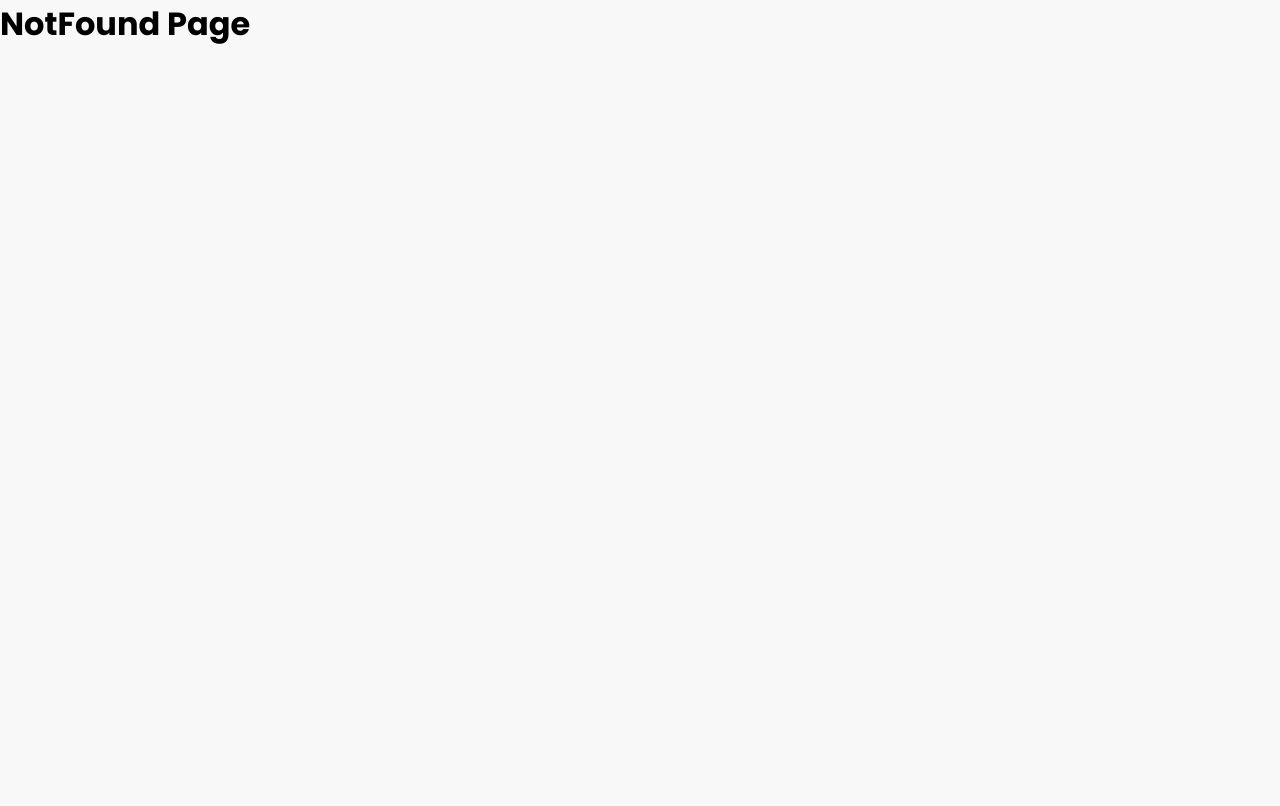
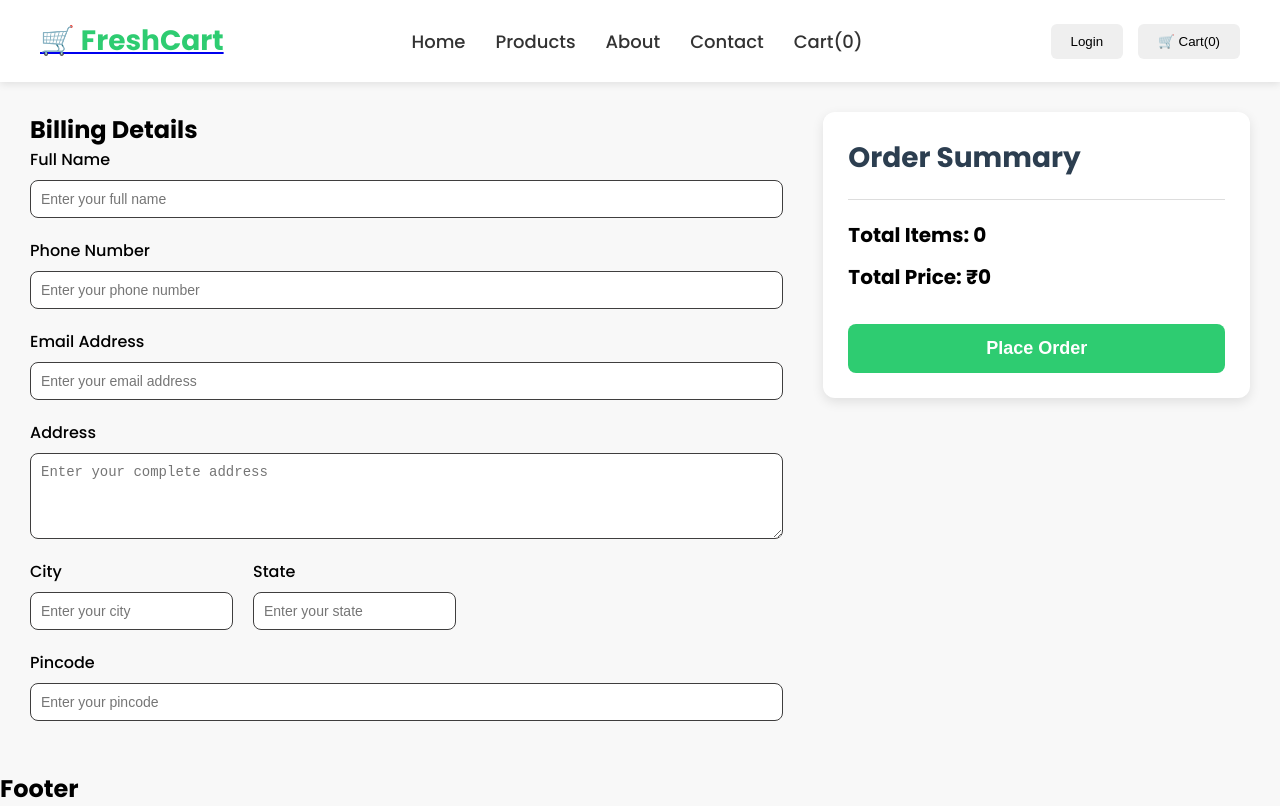
Before and after one commit to chandanadabbi/fresh-cart, a React (Vite) app: page /checkout in a window 1280 px wide. Built offline with nearby package versions, Linux system fonts and the light colour scheme; a web font is replaced by a local one.

Commit message:
Added checkout page and order success flow

```diff
--- a/src/App.jsx
+++ b/src/App.jsx
@@ -8,6 +8,9 @@ import About from "./pages/About/About";
 import Contact from "./pages/Contact/Contact";
 import Cart from "./pages/Cart/Cart";
 import ProductDetails from "./pages/ProductDetails/ProductDetails";
+import Checkout from "./pages/Checkout/Checkout";
+import OrderSuccess from "./pages/OrderSuccess/OrderSuccess";
+
 
 function App() {
   return (
@@ -19,6 +22,8 @@ function App() {
         <Route path="about" element={<About />} />
         <Route path="contact" element={<Contact />} />
         <Route path="cart" element={<Cart />} />
+        <Route path="checkout" element={<Checkout/>}/>
+        <Route path="order-success" element={<OrderSuccess/>}/>
       </Route>
 
       <Route path="*" element={<NotFound />} />
--- a/src/pages/Cart/Cart.jsx
+++ b/src/pages/Cart/Cart.jsx
@@ -1,5 +1,5 @@
 import React, { useContext } from "react";
-import { Link } from "react-router-dom";
+import { Link,useNavigate } from "react-router-dom";
 import CartContext from "../../context/CartContext";
 import "./Cart.css";
 
@@ -13,6 +13,7 @@ function Cart() {
     removeFromCart,
     clearCart,
   } = useContext(CartContext);
+  const navigate=useNavigate()
 
   return (
     <div className="cart-container">
@@ -80,7 +81,7 @@ function Cart() {
               <button className="clear-cart-btn" onClick={clearCart}>
                 Clear Cart
               </button>
-              <button className="checkout-btn">Checkout</button>
+              <button className="checkout-btn" onClick={()=>navigate("/checkout")}>Checkout</button>
             </div>
           </div>
         </>
--- /dev/null
+++ b/src/pages/Checkout/Checkout.css
@@ -0,0 +1,120 @@
+.checkout-container{
+    display: flex;
+    gap:40px;
+    padding: 30px;
+    align-items: flex-start;
+}
+.billing-section{
+    flex:2
+}
+.form-group{
+    display:flex;
+    flex-direction:column;
+    gap: 8px;
+    margin-bottom: 20px
+}
+.form-group label{
+    font-size: 16px;
+    font-weight: 500;
+}
+.form-group input,.form-group textarea{
+    padding:10px;
+border:1px solid rgb(63, 62, 62);
+border-radius:8px;
+font-size:14px;
+outline: none;
+}
+.row{
+display: flex;
+gap: 20px;
+}
+.form-group input:focus,
+.form-group textarea:focus{
+    border-color:#2ecc71;
+}
+
+.order-summary{
+    flex:1;
+    background:#fff;
+    padding:25px;
+    border-radius:12px;
+    box-shadow:0 4px 12px rgba(0,0,0,0.1);
+    position:sticky;
+    top:20px;
+}
+
+.order-summary h2{
+    margin-bottom:20px;
+    font-size:28px;
+    color:#2c3e50;
+}
+
+.summary-item{
+    margin-bottom:18px;
+}
+
+.summary-item p:first-child{
+    font-size:18px;
+    font-weight:600;
+    color:#333;
+    margin-bottom:5px;
+}
+
+.subtotal{
+    font-size:15px;
+    color:#2ecc71;
+    font-weight:600;
+}
+
+.order-summary hr{
+    margin:20px 0;
+    border:none;
+    border-top:1px solid #ddd;
+}
+
+.order-summary h3{
+    display:flex;
+    justify-content:space-between;
+    margin:12px 0;
+    font-size:20px;
+}
+
+.checkout-btn{
+    width:100%;
+    margin-top:20px;
+    padding:14px;
+    border:none;
+    border-radius:8px;
+    background:#2ecc71;
+    color:white;
+    font-size:18px;
+    font-weight:600;
+    cursor:pointer;
+    transition:0.3s;
+}
+
+.checkout-btn:hover{
+    background:#27ae60;
+}
+.summary-header{
+    display:flex;
+    justify-content:space-between;
+    align-items:center;
+    margin-bottom:5px;
+}
+
+.summary-header h4{
+    margin:0;
+    font-size:18px;
+    color:#333;
+}
+
+.summary-header span{
+    color:#2ecc71;
+    font-weight:bold;
+}
+
+.summary-item p{
+    margin:0;
+    color:#666;
+}
--- /dev/null
+++ b/src/pages/Checkout/Checkout.jsx
@@ -0,0 +1,84 @@
+import { useContext } from "react";
+import { useNavigate } from "react-router-dom";
+import CartContext from "../../context/CartContext";
+import "./Checkout.css";
+
+function Checkout() {
+  const { cartItems, totalItems, totalPrice, clearCart } =
+    useContext(CartContext);
+  const navigate = useNavigate();
+  const handlePlaceOrder = () => {
+    clearCart();
+    navigate("/order-success");
+  };
+  return (
+    <div className="checkout-container">
+      <div className="billing-section">
+        <h2>Billing Details</h2>
+        <div className="form-group">
+          <label>Full Name</label>
+          <input type="text" placeholder="Enter your full name" />
+        </div>
+        <div className="form-group">
+          <label>Phone Number</label>
+          <input type="tel" placeholder="Enter your phone number" />
+        </div>
+        <div className="form-group">
+          <label>Email Address</label>
+          <input type="email" placeholder="Enter your email address" />
+        </div>
+        <div className="form-group">
+          <label>Address</label>
+          <textarea
+            placeholder="Enter your complete address"
+            rows="4"
+          ></textarea>
+        </div>
+        <div className="row">
+          <div className="form-group">
+            <label>City</label>
+            <input type="text" placeholder="Enter your city" />
+          </div>
+          <div className="form-group">
+            <label>State</label>
+            <input type="text" placeholder="Enter your state" />
+          </div>
+        </div>
+        <div className="form-group">
+          <label>Pincode</label>
+          <input
+            type="text"
+            inputMode="numeric"
+            placeholder="Enter your pincode"
+          />
+        </div>
+      </div>
+      <div className="order-summary">
+        <h2>Order Summary</h2>
+        {cartItems.map((item) => (
+          <div key={item.id} className="summary-item">
+            <div className="summary-header">
+              <h4>{item.name}</h4>
+
+              <span>₹{item.price * item.quantity}</span>
+            </div>
+
+            <p>
+              ₹{item.price} × {item.quantity}
+            </p>
+          </div>
+        ))}
+        <hr />
+        <h3>Total Items: {totalItems}</h3>
+
+        <h3>Total Price: ₹{totalPrice}</h3>
+
+        <button className="checkout-btn" onClick={handlePlaceOrder}>
+          Place Order
+        </button>
+      </div>
+    </div>
+  );
+}
+
+export default Checkout;
--- /dev/null
+++ b/src/pages/OrderSuccess/OrderSuccess.css
@@ -0,0 +1,71 @@
+.success-container{
+    min-height:80vh;
+    display:flex;
+    justify-content:center;
+    align-items:center;
+    padding:20px;
+    background:#f8f9fa;
+}
+
+.success-card{
+    background:white;
+    padding:40px;
+    border-radius:16px;
+    box-shadow:0 8px 20px rgba(0,0,0,0.1);
+    text-align:center;
+    max-width:500px;
+    width:100%;
+}
+
+.success-card h1{
+    font-size:70px;
+    margin-bottom:15px;
+}
+
+.success-card h2{
+    font-size:32px;
+    color:#2ecc71;
+    margin-bottom:15px;
+}
+
+.success-card p{
+    color:#666;
+    font-size:18px;
+    line-height:1.6;
+    margin-bottom:30px;
+}
+
+.continue-btn{
+    display:inline-block;
+    background:#2ecc71;
+    color:white;
+    text-decoration:none;
+    padding:14px 28px;
+    border-radius:8px;
+    font-size:18px;
+    font-weight:600;
+    transition:0.3s;
+}
+
+.continue-btn:hover{
+    background:#27ae60;
+}
+
+@media(max-width:768px){
+
+    .success-card{
+        padding:30px;
+    }
+
+    .success-card h1{
+        font-size:60px;
+    }
+
+    .success-card h2{
+        font-size:26px;
+    }
+
+    .success-card p{
+        font-size:16px;
+    }
+}
--- /dev/null
+++ b/src/pages/OrderSuccess/OrderSuccess.jsx
@@ -0,0 +1,25 @@
+import { Link } from "react-router-dom";
+import "./OrderSuccess.css";
+
+function OrderSuccess() {
+  return (
+    <div className="success-container">
+      <div className="success-card">
+        <h1>🎉</h1>
+
+        <h2>Order Placed Successfully!</h2>
+
+        <p>
+          Thank you for shopping with us.
+          Your order has been placed successfully.
+        </p>
+
+        <Link to="/" className="continue-btn">
+          Continue Shopping
+        </Link>
+      </div>
+    </div>
+  );
+}
+
+export default OrderSuccess;
```
